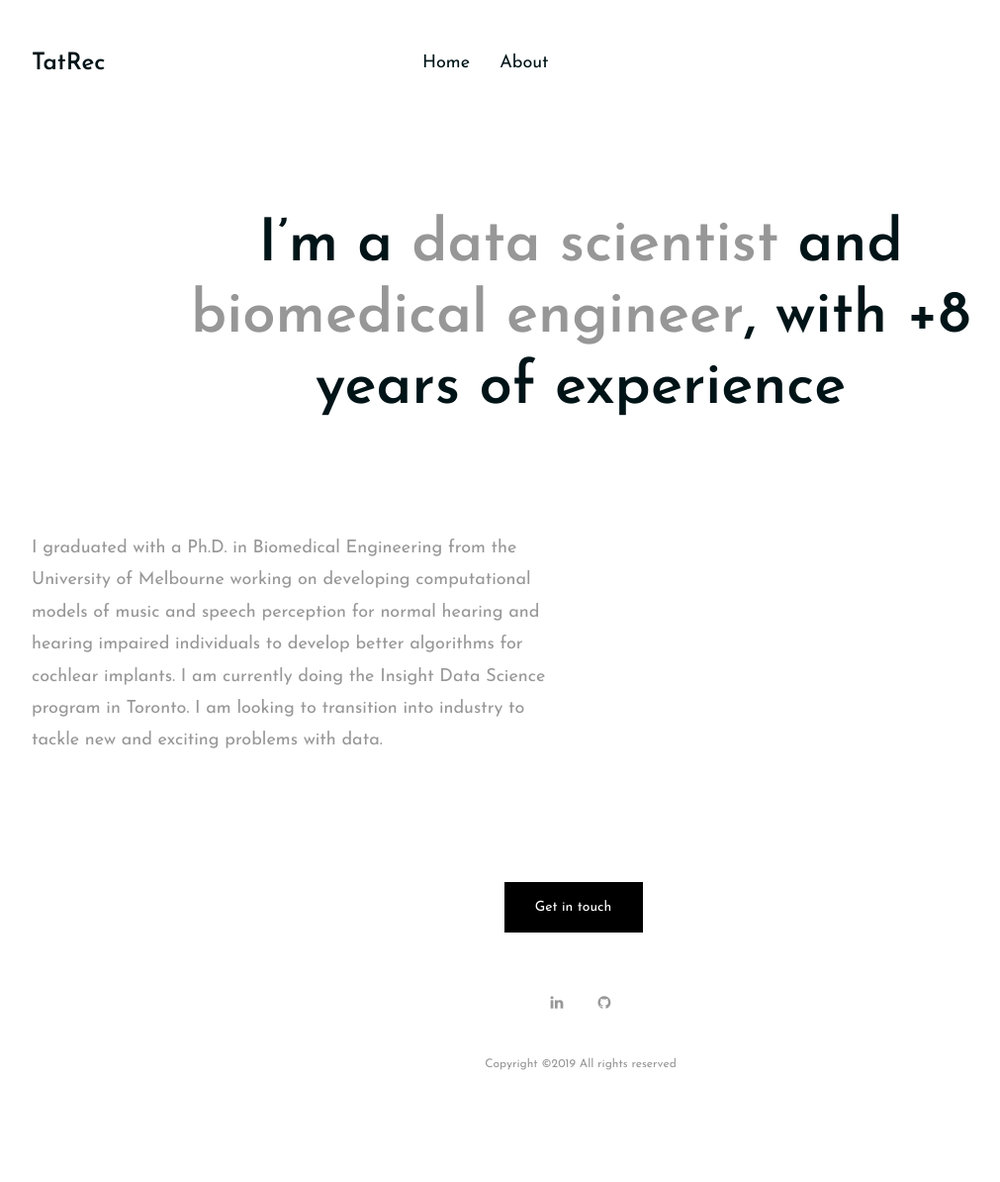
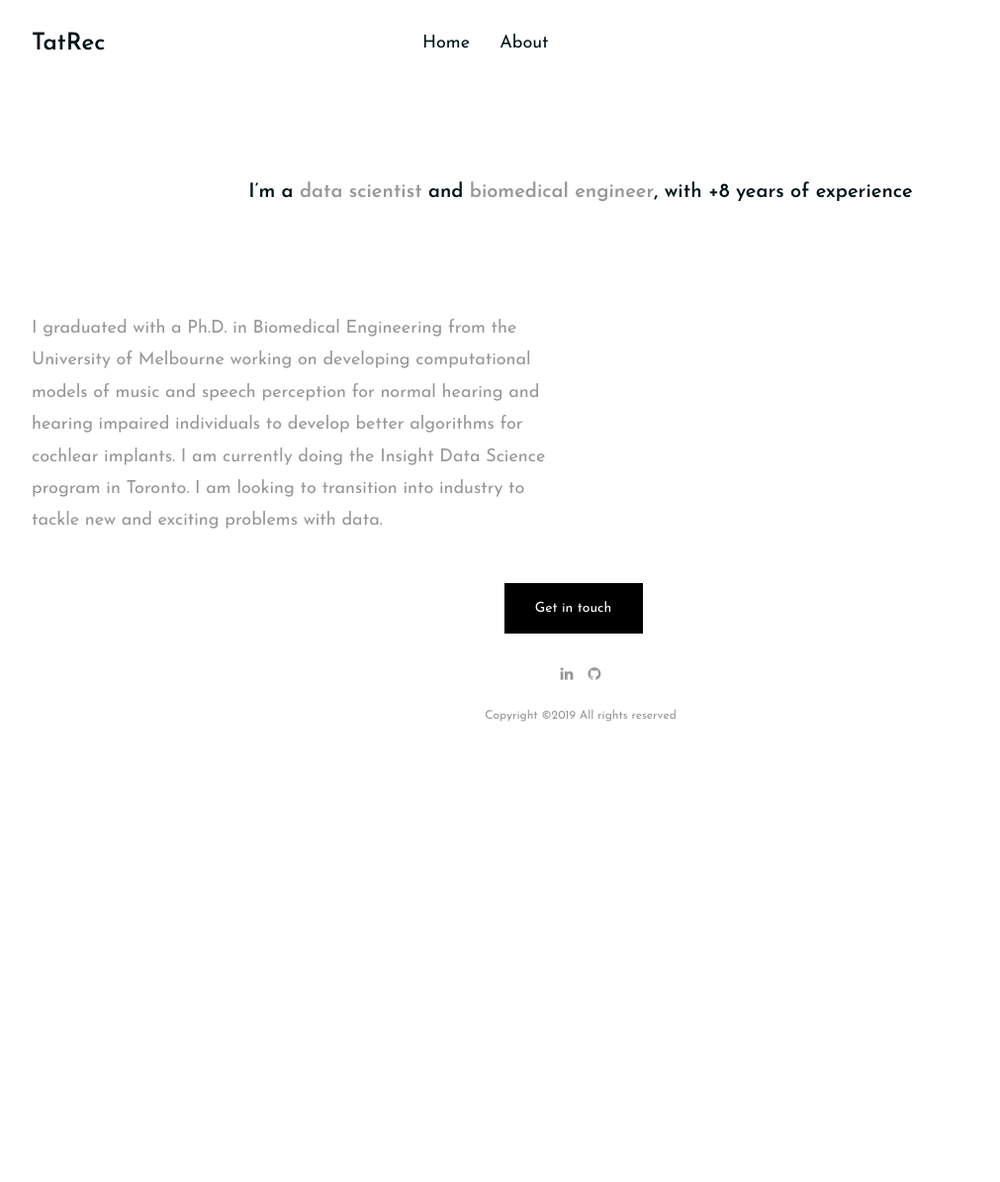
Before and after one commit to JSpenced/TatRec, a Flask app: template tatrec/templates/about.html in a window 1280 px wide. Shown: the whole page at 99% size, without its empty margins (53-1064 px from the left). After the commit the page ends 729 px from the top, so only its background shows below. Run offline with Flask 2, Linux system fonts and the light colour scheme; the template is opened without the code that fills it, so the values that code supplies are empty.

Commit message:
Update style file to try to remove padding

```diff
--- a/tatrec/static/css/style.css
+++ b/tatrec/static/css/style.css
@@ -77,7 +77,7 @@ ol {
 }
 
 .section-title {
-  font-size: 60px;
+  font-size: 20px;
 }
 
 .section-title span {
@@ -352,8 +352,8 @@ ol {
     Header Section
 --------------------------*/
 .header-section {
-  padding-top: 30px;
-  padding-bottom: 20px;
+  padding-top: 10px;
+  padding-bottom: 10px;
   position: relative;
 }
 
@@ -511,7 +511,7 @@ ol {
     Footer Section
 --------------------------*/
 .footer-section {
-  padding: 110px 0;
+  padding: 30px 0;
 }
 
 .footer-section .copyright {
@@ -520,14 +520,14 @@ ol {
 }
 
 .social-links {
-  margin-top: 60px;
-  margin-bottom: 40px;
+  margin-top: 30px;
+  margin-bottom: 20px;
 }
 
 .social-links a {
   color: #979797;
   font-size: 15px;
-  margin-right: 30px;
+  margin-right: 10px;
 }
 
 .social-links a:last-child {
```
Also changed, not shown: other parts of tatrec/static/css/style.css (+23 -23 lines).
